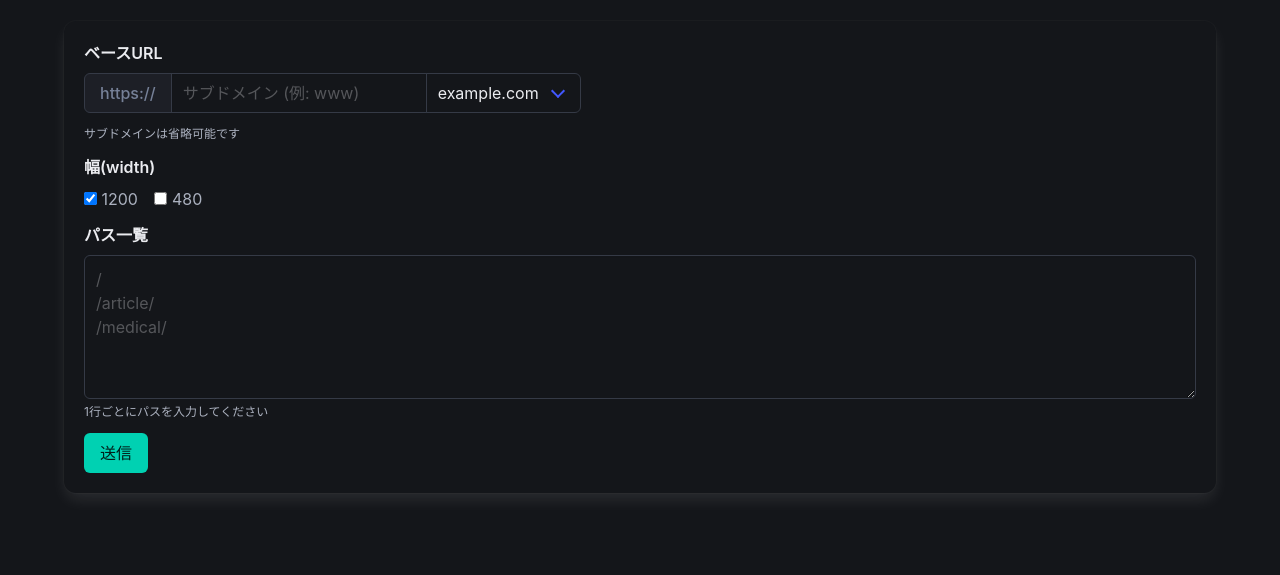
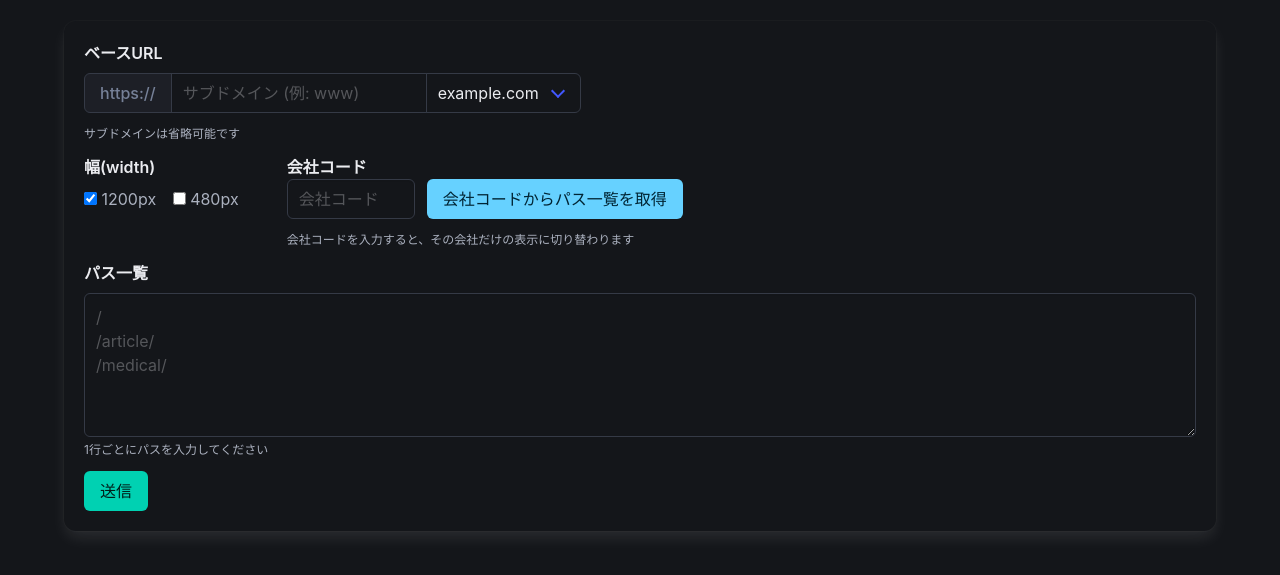
Before and after one commit to ljourm/lambda-sam-playwright-v2, a website: page src/static/index.html in a window 1280 px wide. Shown: the part 163-738 px from the top of the page. Drawn offline with nearby package versions, Linux system fonts and the light colour scheme.

Commit message:
feat: 画面上に会社入力欄を追加

```diff
--- a/src/static/index.html
+++ b/src/static/index.html
@@ -48,17 +48,41 @@
               </div>
               <p class="help">サブドメインは省略可能です</p>
             </div>
-            <div class="field">
+            <div class="field is-horizontal">
+              <div class="field mr-6">
                 <label class="label">幅(width)</label>
                 <div class="control">
                   <label class="checkbox mr-3">
-                  <input type="checkbox" name="width" value="1200" checked /> 1200
+                    <input type="checkbox" name="width" value="1200" checked /> 1200px
                   </label>
                   <label class="checkbox">
-                  <input type="checkbox" name="width" value="480" /> 480
+                    <input type="checkbox" name="width" value="480" /> 480px
                   </label>
                 </div>
                 <p class="help"></p>
+              </div>
+              <div class="field">
+                <label class="label" for="company-code" style="margin-bottom: 0">
+                  会社コード
+                </label>
+                <div class="field is-grouped">
+                  <div class="control">
+                    <input
+                      class="input"
+                      type="text"
+                      id="company-code"
+                      placeholder="会社コード"
+                      style="max-width: 8em"
+                    />
+                  </div>
+                  <div class="control">
+                    <button class="button is-info" type="button" id="fetch-path-list">
+                      会社コードからパス一覧を取得
+                    </button>
+                  </div>
+                </div>
+                <p class="help">会社コードを入力すると、その会社だけの表示に切り替わります</p>
+              </div>
             </div>
             <div class="field">
               <label class="label">パス一覧</label>
--- a/src/static/js/form.js
+++ b/src/static/js/form.js
@@ -17,6 +17,10 @@ const sendSnapshotRequest = async (requestBody) => {
   alert("送信しました");
 };
 
+const fetchCompanyPaths = async () => {
+  alert("未実装");
+};
+
 /**
  * @param {SubmitEvent} e
  */
@@ -28,8 +32,9 @@ const handleFormSubmit = async (e) => {
     const subdomainEl = document.getElementById("baseurl-input");
     const domainEl = document.getElementById("baseurl-domain");
     const pathListEl = document.getElementById("path-list");
+    const companyCodeEl = document.getElementById("company-code");
 
-    if (!form || !subdomainEl || !domainEl || !pathListEl) {
+    if (!form || !subdomainEl || !domainEl || !pathListEl || !companyCodeEl) {
       // ここが実行される場合、HTMLとJSの不整合が考えられる。
       throw new Error("要素の取得に失敗しました。");
     }
@@ -79,4 +84,9 @@ window.addEventListener("DOMContentLoaded", () => {
   if (form) {
     form.addEventListener("submit", handleFormSubmit);
   }
+
+  const fetchPathListButton = document.getElementById("fetch-path-list");
+  if (fetchPathListButton) {
+    fetchPathListButton.addEventListener("click", fetchCompanyPaths);
+  }
 });
```
Lines whose indentation alone changed are shown as unchanged.
